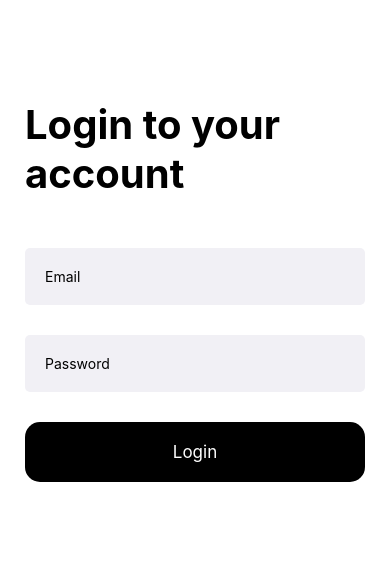
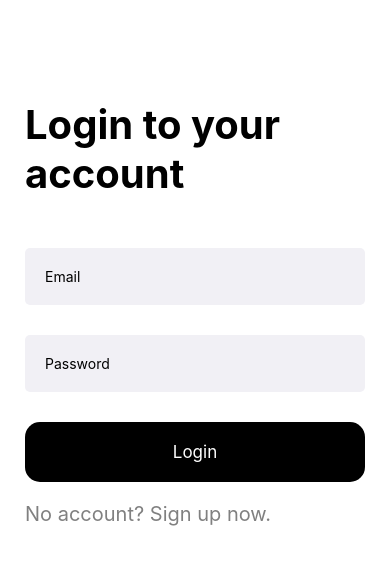
Before and after one commit to edvinongbh/pcmob6-notes, a React Native app: screen / in a window 390 px wide. Shown: the top 564 px of the page. Built offline with nearby package versions, Linux system fonts and the light colour scheme.

Commit message:
Add password confirm code

```diff
--- a/screens/AuthScreen.js
+++ b/screens/AuthScreen.js
@@ -23,7 +23,7 @@ export default function AuthScreen() {
   const [confirmPassword, setConfirmPassword] = useState("");
 
   useEffect(() => {
-    return () => setLoading(false);
+    return () => setLoading(true);
   }, []);
 
   async function signUp() {
@@ -68,8 +68,9 @@ export default function AuthScreen() {
   }
   return (
     <View style={styles.container}>
-      <Text style={styles.title}>Login to your account</Text>
-
+      <Text style={styles.title}>
+        {isLoginScreen ? "Login to your account" : "Register new account"}
+      </Text>
       <TextInput
         style={styles.inputView}
         placeholder="Email"
@@ -85,17 +86,42 @@ export default function AuthScreen() {
         onChangeText={(pw) => setPassword(pw)}
       />
 
+      {!isLoginScreen && (
+        <TextInput
+          style={styles.inputView}
+          placeholder="Password Confirm"
+          secureTextEntry={true}
+          value={confirmPassword}
+          onChangeText={(pw) => setConfirmPassword(pw)}
+        />
+      )}
+
       <TouchableOpacity
         style={styles.button}
         onPress={async () => {
-          await login();
+          isLoginScreen ? await login() : await signUp();
         }}
       >
         {loading ? (
           <ActivityIndicator style={styles.buttonText} />
         ) : (
-          <Text style={styles.buttonText}>Login</Text>
+          <Text style={styles.buttonText}>
+            {isLoginScreen ? "Login" : "Register"}
+          </Text>
         )}
+      </TouchableOpacity>
+
+      <TouchableOpacity
+        onPress={() => {
+          setIsLoginScreen(!isLoginScreen);
+          setErrorText("");
+        }}
+      >
+        <Text style={styles.switchText}>
+          {isLoginScreen
+            ? "No account? Sign up now."
+            : "Already have an account? Log in here."}
+        </Text>
       </TouchableOpacity>
 
       <Text style={styles.errorText}>{errorText}</Text>
@@ -104,6 +130,11 @@ export default function AuthScreen() {
 }
 
 const styles = StyleSheet.create({
+  switchText: {
+    fontSize: 20,
+    marginTop: 20,
+    color: "gray",
+  },
   errorText: {
     marginTop: 20,
     fontSize: 15,
```
Also changed, not shown: package.json (+5 -2 lines), screens/NotesScreenHome.js (added), 1 other file (tests, documents, lock files or other folders).
